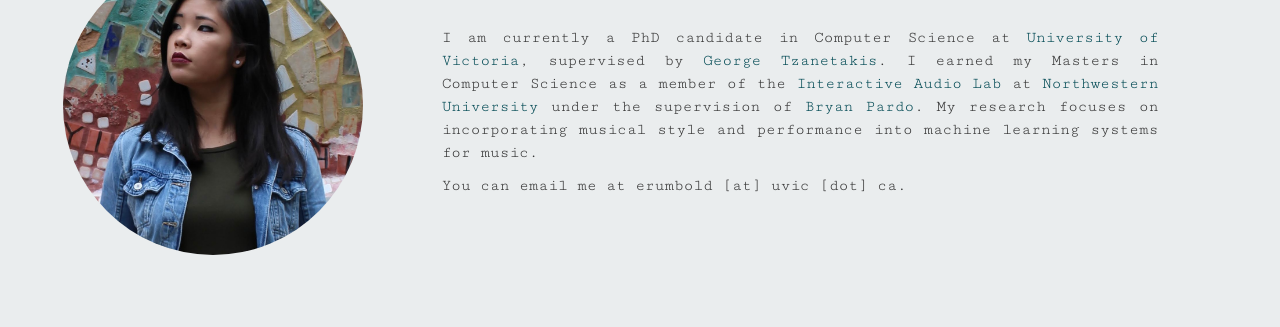
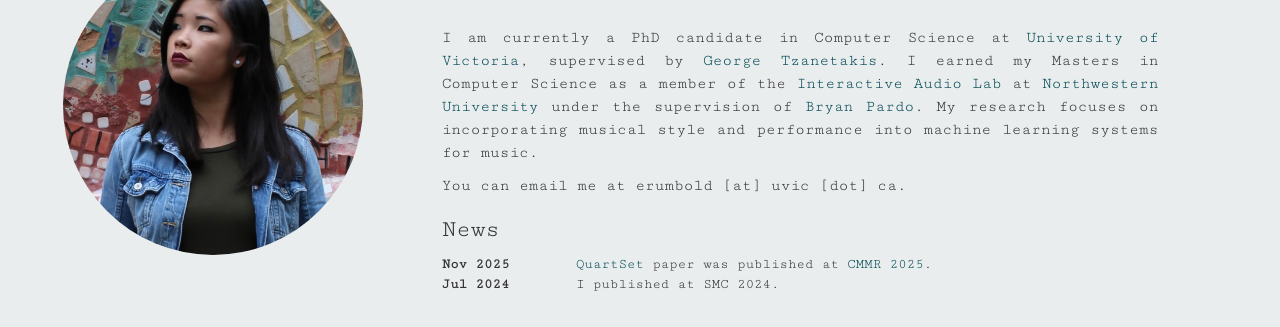
Before and after one commit to erumbold/erumbold.github.io, a plain HTML site: page index.html in a window 1280 px wide. Shown: the part 115-442 px from the top of the page. Drawn offline with nearby package versions, Linux system fonts and the light colour scheme.

Commit message:
added News section

```diff
--- a/index.html
+++ b/index.html
@@ -68,65 +68,17 @@
                 You can email me at erumbold [at] uvic [dot] ca.
             </p>
 
-            <!-- <h3>News</h3>
+            <h3>News</h3>
             <div class="container-fluid">
                 <div class="row">
-                    <div class="col-sm-2 newsdate"><b>Jun 2023</b></div>
-                    <div class="col-sm-10">I was recognized as an Outstanding Reviewer at ICASSP 2023.</div>
+                    <div class="col-sm-2 newsdate"><b>Nov 2025</b></div>
+                    <div class="col-sm-10"><a href="https://www.researchgate.net/profile/Erika-Rumbold/publication/405137641_QuartSet_A_String_Quartet_Dataset_for_Transcription_and_Source_Separation_of_Real_Instrument_Recordings/links/6a1002ef0fc2cb502285c6c7/QuartSet-A-String-Quartet-Dataset-for-Transcription-and-Source-Separation-of-Real-Instrument-Recordings.pdf">QuartSet</a> paper was published at <a href="https://zenodo.org/records/17509282">CMMR 2025</a>.</div>
                 </div>
                 <div class="row">
-                    <div class="col-sm-2 newsdate"><b>May 2023</b></div>
-                    <div class="col-sm-10">I helped <a href="https://en.wikipedia.org/wiki/Dan_Deacon">Dan Deacon</a> use AI music tools for <a href="https://magenta.tensorflow.org/dandeacon-io-preshow">his Google I/O Pre-show</a>.</div>
+                    <div class="col-sm-2 newsdate"><b>Jul 2024</b></div>
+                    <div class="col-sm-10">I published at SMC 2024</a>.</div>
                 </div>
-                <div class="row">
-                    <div class="col-sm-2 newsdate"><b>Jan 2023</b></div>
-                    <div class="col-sm-10">SingSong paper is now on <a href="https://arxiv.org/abs/2301.12662">arXiv</a>.</div>
-                </div>
-                <div class="row">
-                    <div class="col-sm-2 newsdate"><b>Aug 2022</b></div>
-                    <div class="col-sm-10">I joined Google Brain (now DeepMind) as a Research Scientist.</div>
-                </div>
-                <div class="row">
-                    <div class="col-sm-2 newsdate"><b>Jul 2022</b></div>
-                    <div class="col-sm-10">I successfully defended my PhD! 👨‍🎓 Read my dissertation <a href="https://ethman.github.io/papers/thesis_emanilow_final.pdf">here</a>.</div>
-                </div>
-                <div class="row">
-                    <div class="col-sm-2 newsdate"><b>May 2022</b></div>
-                    <div class="col-sm-10">I will be presenting two papers to ICASSP '22.</div>
-                </div>
-                <div class="row">
-                    <div class="col-sm-2 newsdate"><b>Apr 2022</b></div>
-                    <div class="col-sm-10">One Oral (<a href="http://g.co/magenta/midi-ddsp">MIDI-DDSP</a>) and one Spotlight (<a href="http://g.co/magenta/mt3">MT3</a>) at ICLR '22!</div>
-                </div>
-                <div class="row">
-                    <div class="col-sm-2 newsdate"><b>Mar 2022</b></div>
-                    <div class="col-sm-10">I am speaking at the <a href="https://www.meetup.com/London-Audio-and-Music-AI-Meetup/events/284525214/">London Audio & Music AI Meetup</a>.</div>
-                </div>
-                <div class="row">
-                    <div class="col-sm-2 newsdate"><b>Mar 2022</b></div>
-                    <div class="col-sm-10">I am speaking to the <a href="https://excitingtimes.github.io/">Music+AI Reading Group at MILA x Vector Institute</a>.</div>
-                </div>
-                <div class="row">
-                    <div class="col-sm-2 newsdate"><b>Dec 2021</b></div>
-                    <div class="col-sm-10"><a href="http://g.co/magenta/midi-ddsp">MIDI-DDSP</a> wins Outstanding Paper at <a href="https://ctrlgenworkshop.github.io/accepted_papers.html#outstanding-papers">NeurIPS CtrlGen Workshop</a>!</div>
-                </div>
-                <div class="row">
-                    <div class="col-sm-2 newsdate"><b>Dec 2021</b></div>
-                    <div class="col-sm-10"><a href="https://arxiv.org/pdf/2110.13323.pdf">Deep Learning in Audacity</a> published at <a href="https://neuripscreativityworkshop.github.io/2021/">NeurIPS Creativity Workshop</a>.</div>
-                </div>
-                <div class="row">
-                    <div class="col-sm-2 newsdate"><b>Nov 2021</b></div>
-                    <div class="col-sm-10"><a href="https://archives.ismir.net/ismir2021/paper/000027.pdf">Hierarchical Instrument Recognition</a> wins Best Paper at ISMIR 2021!</div>
-                </div>
-                <div class="row">
-                    <div class="col-sm-2 newsdate"><b>Nov 2021</b></div>
-                    <div class="col-sm-10">I will be conducting a tutorial at ISMIR 2021!</div>
-                </div>
-                <div class="row">
-                    <div class="col-sm-2 newsdate"><b>Nov 2021</b></div>
-                    <div class="col-sm-10">Two papers (<a href="https://arxiv.org/abs/2107.09142">1</a>, <a href="https://arxiv.org/abs/2107.07029">2</a>) published at ISMIR 2021!</div>
-                </div>
-            </div> -->
+            </div>
         </div>
 
     </div>
```
